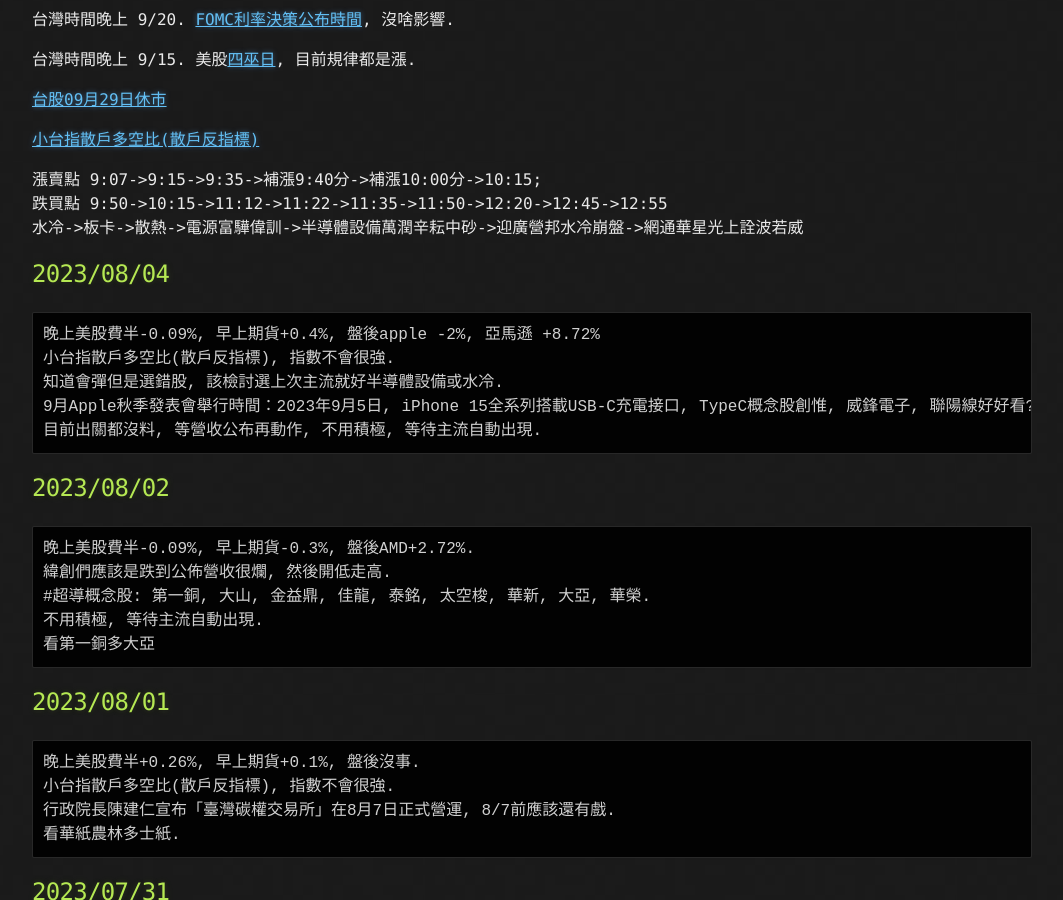
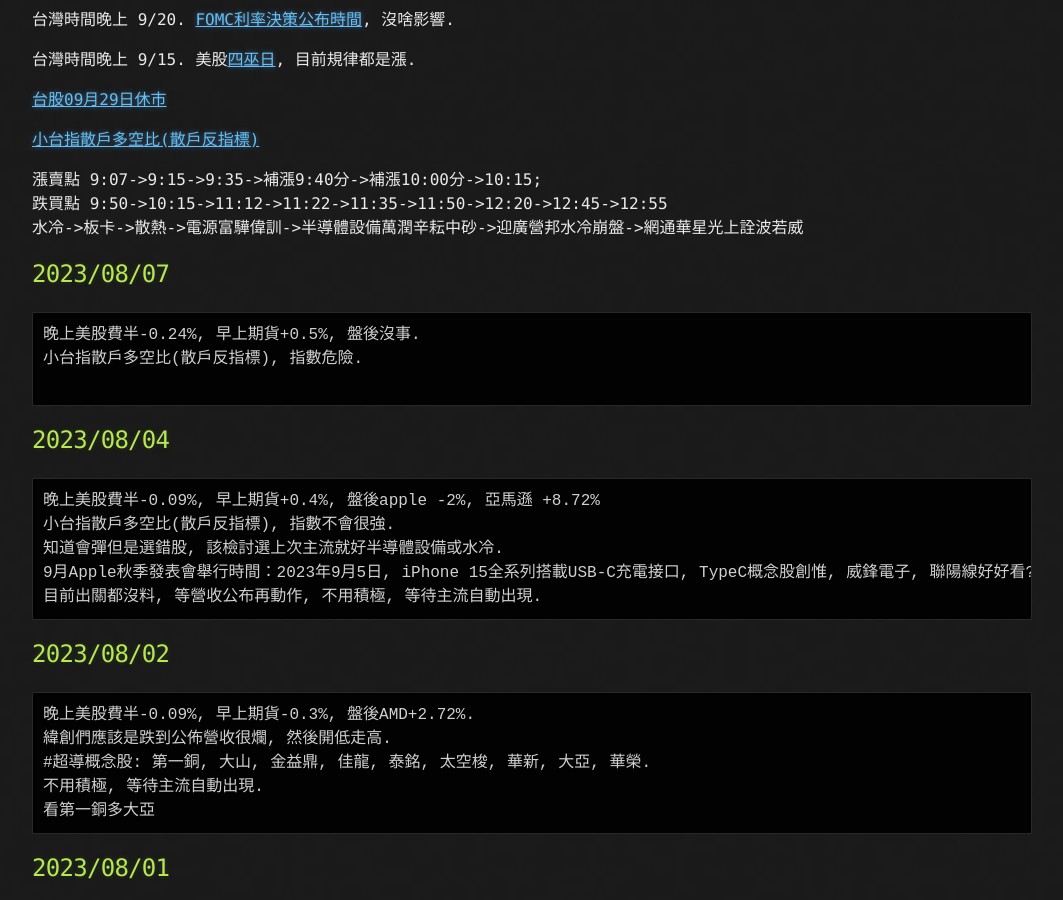
Before and after one commit to lepg5487/Stock_God, a Jekyll site: the page built from index.md, in a window 1280 px wide and 900 px high, scrolled down 370 px. Shown: the whole window, without its empty margins (108-1171 px from the left). Built offline with Jekyll 4.4.1, drawn with Linux system fonts in a browser that asks for light colours; our own code applies the rules of GitHub Pages for plain Markdown files.

Commit message:
Update index.md

````diff
--- a/index.md
+++ b/index.md
@@ -19,6 +19,13 @@
 漲賣點 9:07->9:15->9:35->補漲9:40分->補漲10:00分->10:15;
 跌買點 9:50->10:15->11:12->11:22->11:35->11:50->12:20->12:45->12:55
 水冷->板卡->散熱->電源富驊偉訓->半導體設備萬潤辛耘中砂->迎廣營邦水冷崩盤->網通華星光上詮波若威
+
+## 2023/08/07
+```
+晚上美股費半-0.24%, 早上期貨+0.5%, 盤後沒事.
+小台指散戶多空比(散戶反指標), 指數危險.
+
+```
 
 ## 2023/08/04
 ```
````
